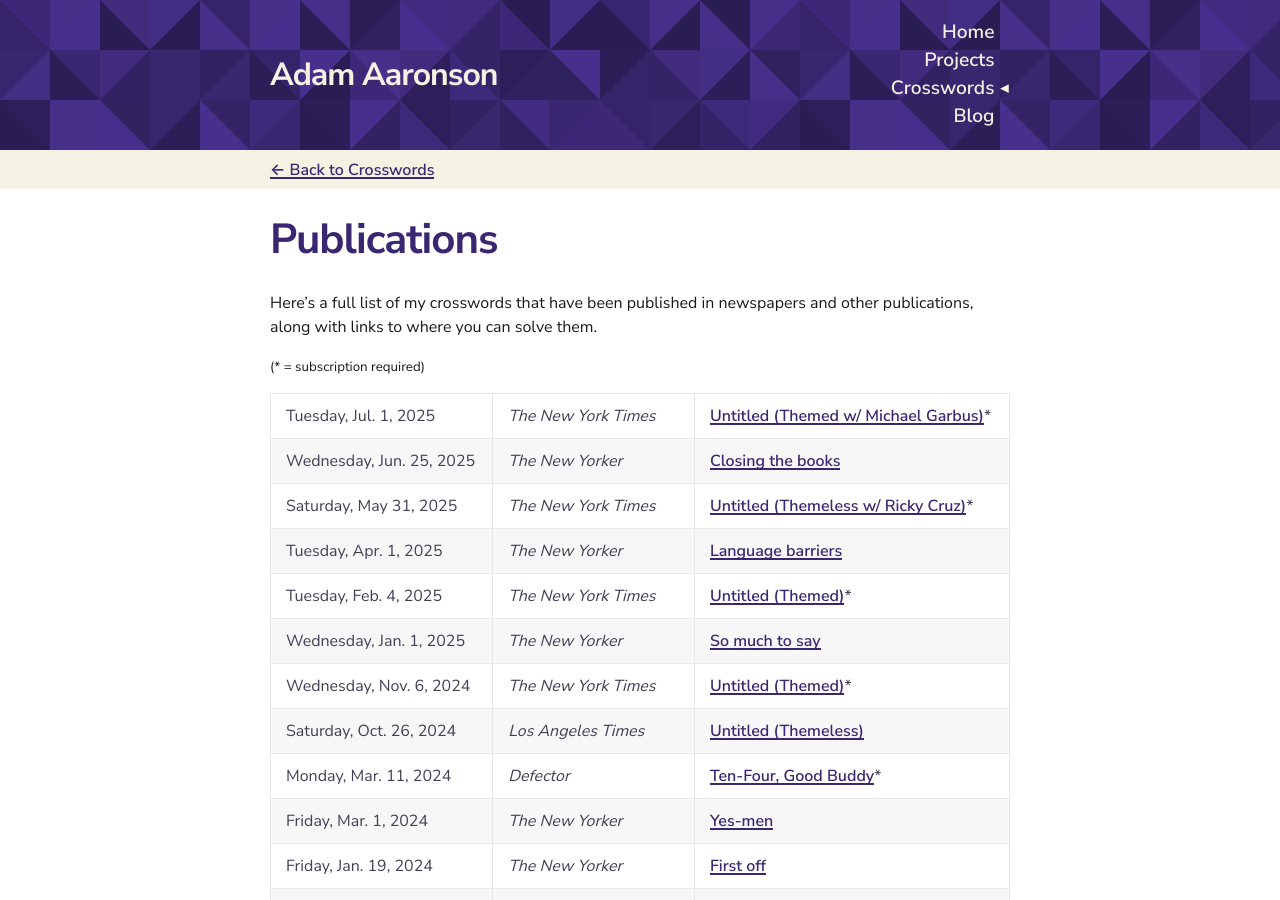
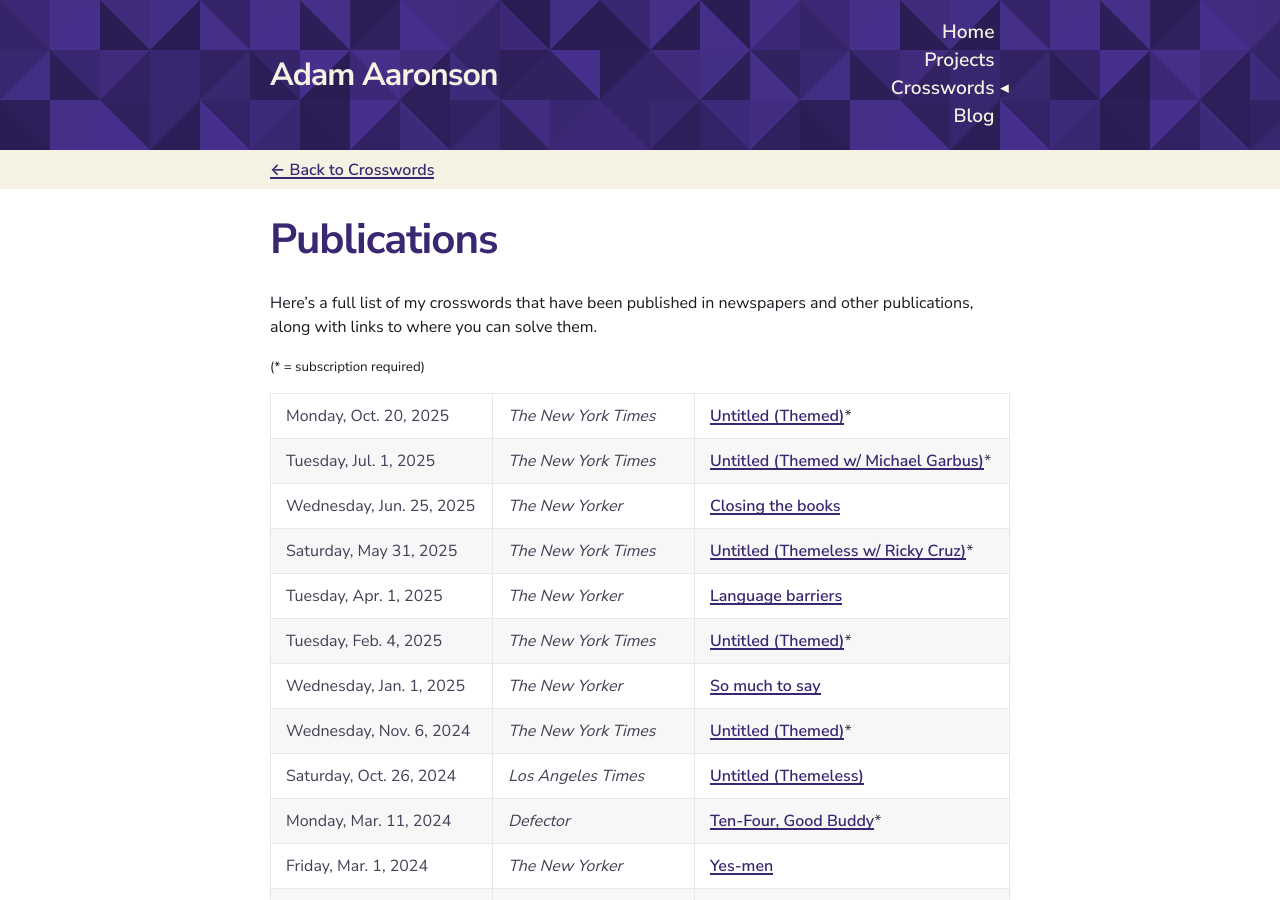
Before and after one commit to adamaaronson/adamaaronson.github.io, a Jekyll site: the page built from publications.md, in a window 1280 px wide and 900 px high. Built offline with Jekyll 4.4.1, drawn with Linux system fonts in a browser that asks for light colours.

Commit message:
Add new NYT puzzle

```diff
--- a/publications.md
+++ b/publications.md
@@ -9,6 +9,7 @@
 
 <small>(\* = subscription required)</small>
 
+Monday, Oct. 20, 2025 | _The New York Times_ | [Untitled (Themed)](https://www.nytimes.com/crosswords/game/daily/2025/10/20)\*
 Tuesday, Jul. 1, 2025 | _The New York Times_ | [Untitled (Themed w/ Michael Garbus)](https://www.nytimes.com/crosswords/game/daily/2025/07/01)\*
 Wednesday, Jun. 25, 2025 | _The New Yorker_ | [Closing the books](https://www.newyorker.com/puzzles-and-games-dept/crossword/2025/06/25)
 Saturday, May 31, 2025 | _The New York Times_ | [Untitled (Themeless w/ Ricky Cruz)](https://www.nytimes.com/crosswords/game/daily/2025/05/31)\*
```
